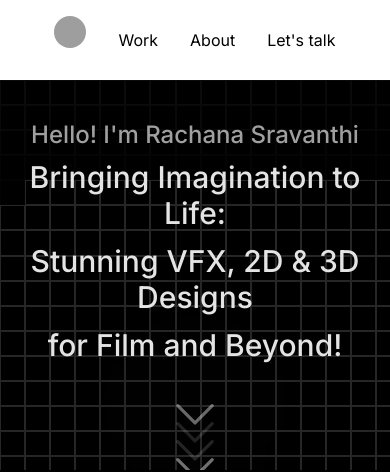
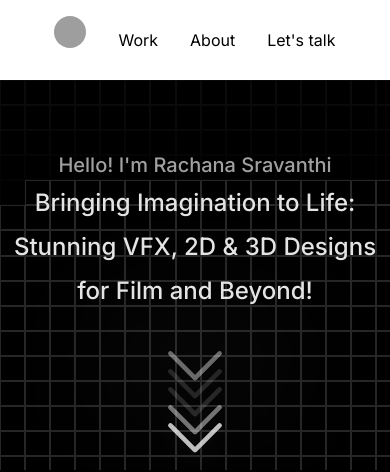
Before and after one commit to RachanaSravanthi/project-alpha, a React (Vite) app: page / in a window 390 px wide. Shown: the top 472 px of the page. Built offline with nearby package versions, Linux system fonts and the light colour scheme; no server answers; the database is empty; grey boxes are pictures that could not be loaded.

Commit message:
style: Adjust hero section text sizes

```diff
--- a/src/Components/VEM.tsx
+++ b/src/Components/VEM.tsx
@@ -9,7 +9,31 @@ const VideoEmbed: React.FC<VideoEmbedProps> = ({ link, className }) => {
     // Function to determine video source
     const getVideoSource = (url: string) => {
         if (!url) return null;
+        // Google Drive handling
+        if (url.includes('drive.google.com')) {
+            let driveId = '';
 
+            // Handle preview link format
+            if (url.includes('/preview')) {
+                driveId = url.split('/file/d/')[1]?.split('/preview')[0];
+            }
+            // Handle /file/d/ format
+            else if (url.includes('/file/d/')) {
+                driveId = url.split('/file/d/')[1]?.split('/')[0];
+            }
+            // Handle id= format
+            else if (url.includes('id=')) {
+                driveId = url.split('id=')[1]?.split('&')[0];
+            }
+
+            if (driveId) {
+                // Always use preview for Drive content
+                return {
+                    type: 'drive',
+                    embedUrl: `https://drive.google.com/file/d/${driveId}/preview`
+                };
+            }
+        }
         // Vimeo handling
         if (url.includes('vimeo.com')) {
             const vimeoId = url.split('/').pop()?.split('?')[0];
--- a/src/assets/AnimatedArrow2.tsx
+++ b/src/assets/AnimatedArrow2.tsx
@@ -8,7 +8,7 @@ export default function AnimatedArrow2() {
 
   return (
     <div
-      className="relative w-14 h-14   lg:w-24 lg:h-48 cursor-pointer mx-auto" // Centered container with responsive width
+      className="relative h-20 w-44 md:w-14 md:h-14  lg:w-24 lg:h-48 cursor-pointer mx-auto" // Centered container with responsive width
       onClick={() => scrollTo("work")}
     >
       {/* Glow effect background */}
--- a/src/pages/HomePage.tsx
+++ b/src/pages/HomePage.tsx
@@ -87,25 +87,25 @@ export default function HomePage() {
                     <div className="relative z-10 min-h-[60vh] flex items-center justify-center flex-col">
                         <motion.h1
                             variants={fadeIn}
-                            className="text-2xl md:text-5xl text-dim-white mb-2 font-inter font-medium"
+                            className="text-xl md:text-4xl lg:text-5xl text-dim-white mb-2 font-inter font-medium"
                         >
                             Hello! I'm Rachana Sravanthi
                         </motion.h1>
                         <motion.h2
                             variants={fadeIn}
-                            className="text-3xl md:text-6xl font-medium text-off-white mb-3 font-inter max-w-3xl mx-auto"
+                            className="text-2xl md:text-5xl lg:text-6xl font-medium text-off-white mb-3 font-inter max-w-3xl mx-auto"
                         >
                             Bringing Imagination to Life:
                         </motion.h2>
                         <motion.h2
                             variants={fadeIn}
-                            className="text-3xl md:text-6xl font-medium text-off-white mb-3 font-inter max-w-4xl mx-auto"
+                            className="text-2xl md:text-5xl lg:text-6xl font-medium text-off-white mb-3 font-inter max-w-4xl mx-auto"
                         >
                             Stunning VFX, 2D & 3D Designs
                         </motion.h2>
                         <motion.h2
                             variants={fadeIn}
-                            className="text-3xl md:text-6xl font-medium text-off-white mb-3 font-inter max-w-2xl mx-auto"
+                            className="text-2xl md:text-5xl lg:text-6xl font-medium text-off-white mb-3 font-inter max-w-2xl mx-auto"
                         >
                             for Film and Beyond!
                         </motion.h2>
@@ -160,10 +160,10 @@ export default function HomePage() {
             onClick={() => handleProjectClick(i)}
         >
             {project.images[0]?.includes('drive.google.com') ? (
-               <div className="relative w-full h-[300px] overflow-hidden transition-transform duration-300 group-hover:scale-110">
+               <div className="relative w-full min-w-full h-[300px] overflow-hidden transition-transform duration-300 group-hover:scale-110">
                <iframe
                  src={project.images[0].replace('/view?usp=sharing', '/preview')}
-                 className="w-full h-[400px] absolute top-[-50px] left-0 scale-[1.2] pointer-events-none object-cover "
+                 className=" min-w-full  h-[400px] absolute left-0 pointer-events-none object-fit "
                  style={{
                    border: 'none',
                    backgroundColor: 'transparent',
@@ -173,6 +173,8 @@ export default function HomePage() {
                  scrolling="no"
                />
              </div>
+
+
             ) : (
                 <img
                     src={project.images[0]}
```
